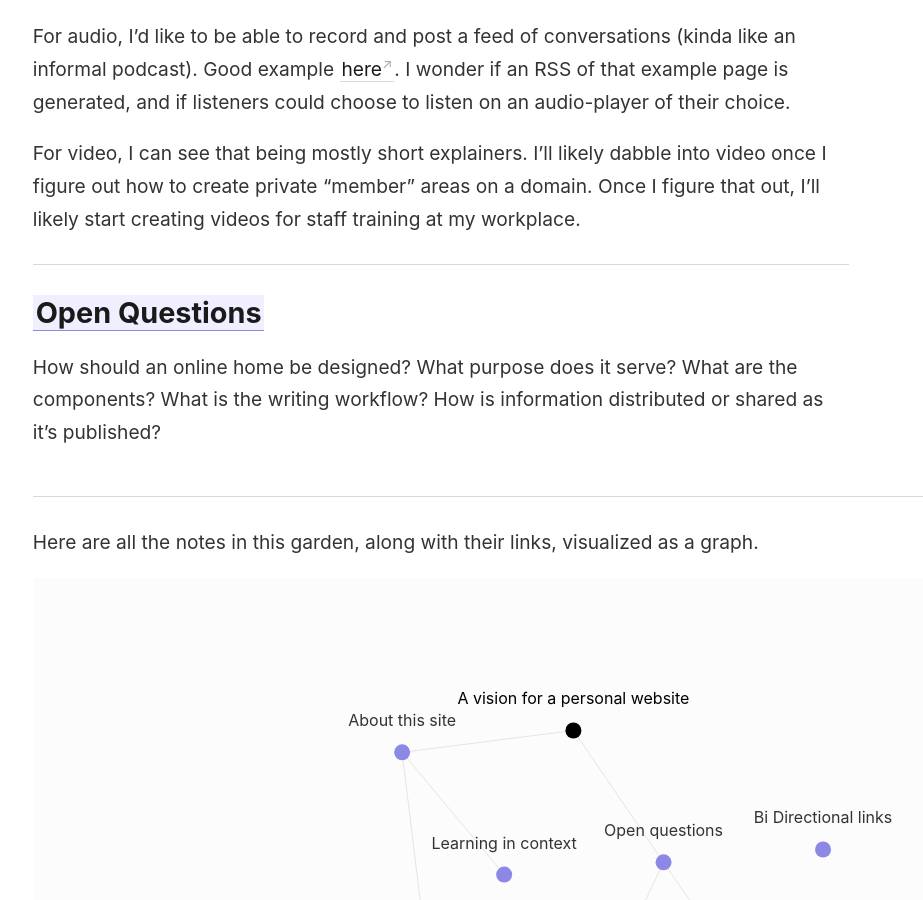
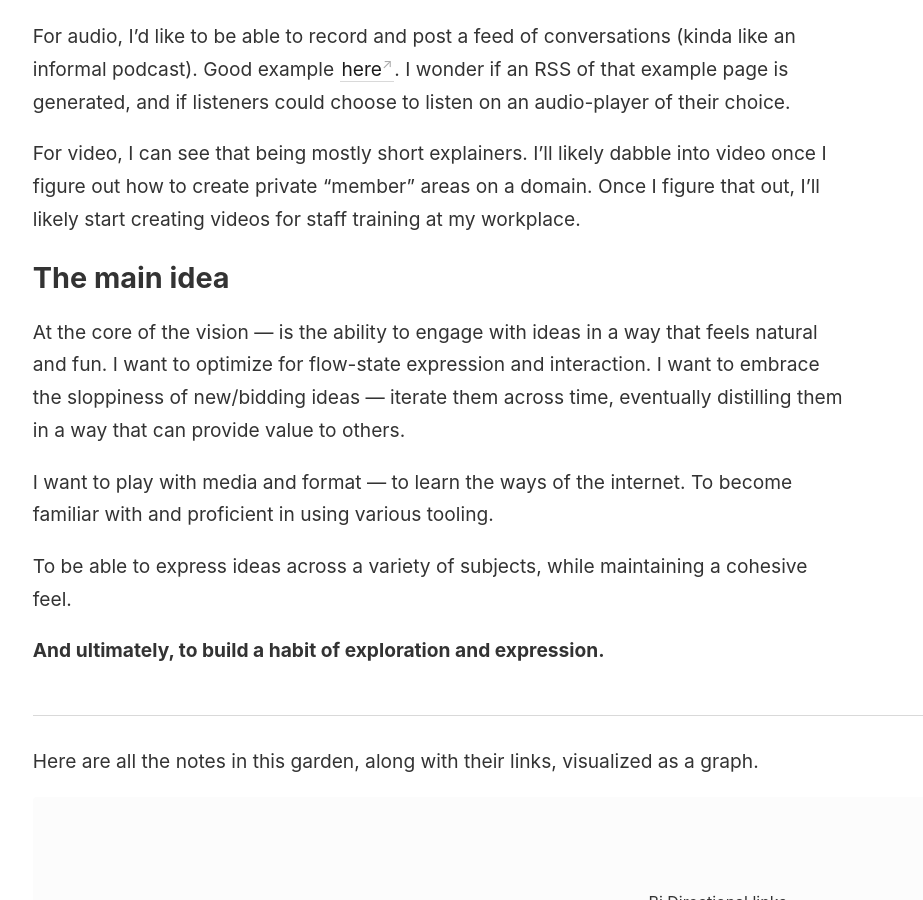
Before and after one commit to brandon-toner/brandontoner-jekyll-garden, a Jekyll site: the page built from _notes/A vision for a personal website.md, in a window 1280 px wide and 900 px high, scrolled down 2879 px. Shown: the whole window, without its empty margins (44-967 px from the left). Built offline with Jekyll 4.4.1, drawn with Linux system fonts in a browser that asks for light colours.

Commit message:
Update content

```diff
--- a/_notes/A vision for a personal website.md
+++ b/_notes/A vision for a personal website.md
@@ -61,10 +61,11 @@ For audio, I'd like to be able to record and post a feed of conversations (kinda
 
 For video, I can see that being mostly short explainers. I'll likely dabble into video once I figure out how to create private "member" areas on a domain. Once I figure that out, I'll likely start creating videos for staff training at my workplace.
 
----
-## [[Open Questions]]
-How should an online home be designed?
-What purpose does it serve?
-What are the components?
-What is the writing workflow?
-How is information distributed or shared as it's published?
+## The main idea
+At the core of the vision — is the ability to engage with ideas in a way that feels natural and fun. I want to optimize for flow-state expression and interaction. I want to embrace the sloppiness of new/bidding ideas — iterate them across time, eventually distilling them in a way that can provide value to others.
+
+I want to play with media and format — to learn the ways of the internet. To become familiar with and proficient in using various tooling.
+
+To be able to express ideas across a variety of subjects, while maintaining a cohesive feel.
+
+**And ultimately, to build a habit of exploration and expression.**
```
